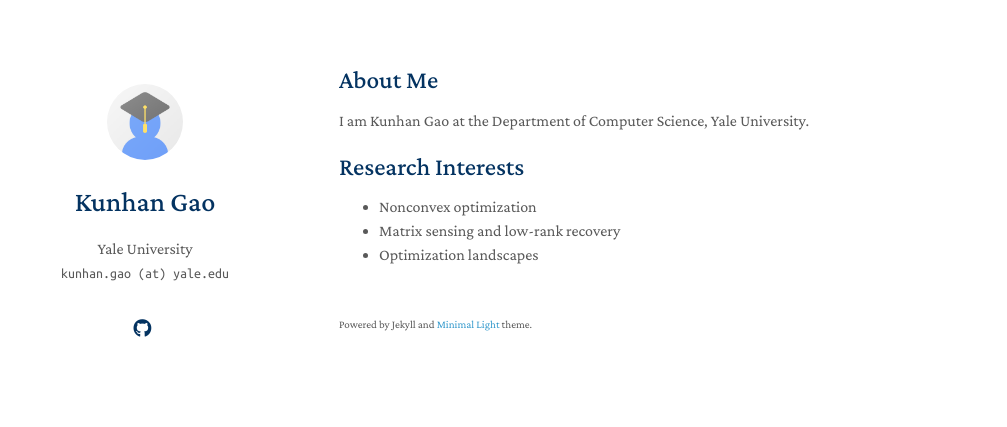
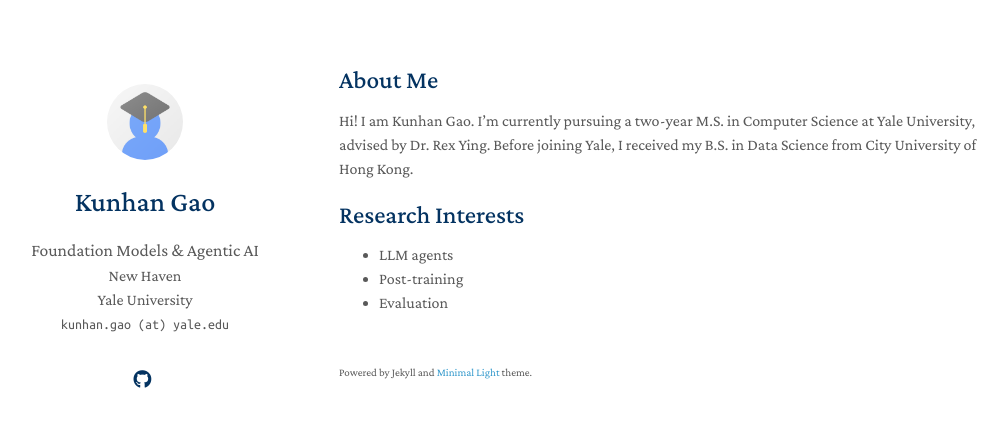
Before and after one commit to kunhan-G/kunhan-G.github.io, a Jekyll site: the page built from index.md, in a window 1280 px wide. Shown: the top 427 px of the page, without its empty margins (131-1138 px from the left). Built offline with Jekyll 4.4.1, drawn with Linux system fonts in a browser that asks for light colours; a style sheet for code colours, icons or effects is not loaded; our own code applies the rules of GitHub Pages for plain Markdown files.

Commit message:
Update homepage bio, sidebar keywords, and research interests.
Reflect current Yale M.S. information and move Foundation Models & Agentic AI into the sidebar.

```diff
--- a/_config.yml
+++ b/_config.yml
@@ -1,13 +1,15 @@
 # Basic Information
 title: Kunhan Gao
+position: Foundation Models & Agentic AI
 affiliation: Yale University
 affiliation_link: https://www.yale.edu/
+location: New Haven
 email: kunhan.gao (at) yale.edu
 
 # Search Engine Optimization (SEO)
 # The following information is used to improve the website traffic from search engines, e.g., Google.
-keywords: Kunhan Gao, Yale University, Computer Science
-description: Academic personal website of Kunhan Gao at Yale University.
+keywords: Foundation Models & Agentic AI
+description: LLM agents, post-training, and evaluation. M.S. in Computer Science at Yale.
 canonical: https://kunhan-g.github.io/
 
 # Links
--- a/_layouts/homepage.html
+++ b/_layouts/homepage.html
@@ -47,6 +47,10 @@
 
         {% if site.position %}
         <position style="font-size:1.10rem;">{{ site.position }}</position>
+        <br>
+        {% endif %}
+        {% if site.location %}
+        <autocolor>{{ site.location }}</autocolor>
         <br>
         {% endif %}
         {% if site.affiliation %}
--- a/index.md
+++ b/index.md
@@ -4,10 +4,10 @@
 
 ## About Me
 
-I am Kunhan Gao at the Department of Computer Science, Yale University.
+Hi! I am Kunhan Gao. I’m currently pursuing a two-year M.S. in Computer Science at Yale University, advised by Dr. Rex Ying. Before joining Yale, I received my B.S. in Data Science from City University of Hong Kong.
 
 ## Research Interests
 
-- Nonconvex optimization
-- Matrix sensing and low-rank recovery
-- Optimization landscapes
+- LLM agents
+- Post-training
+- Evaluation
```
Also changed, not shown: html_source_file/index.html (+14 -6 lines).
